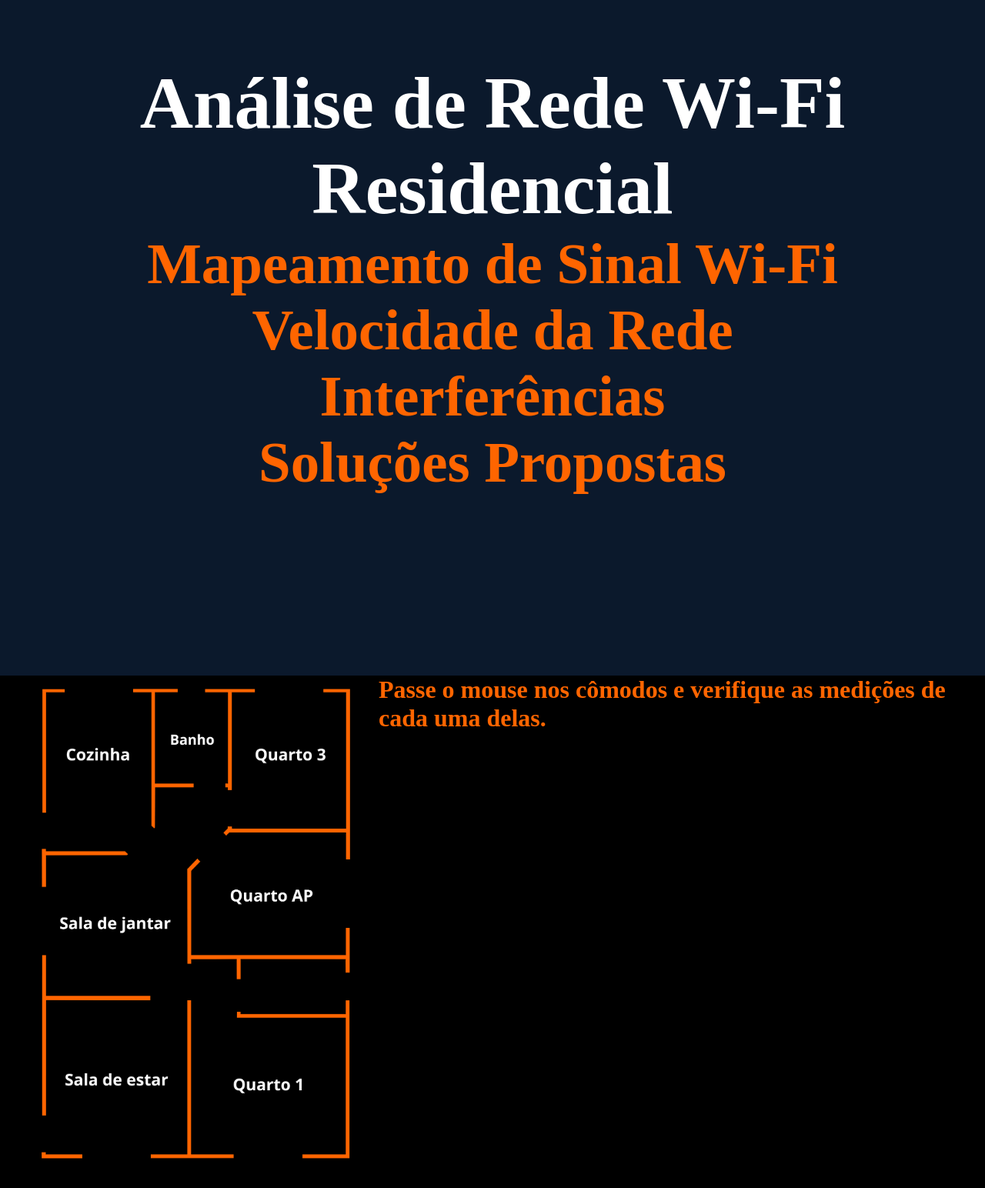
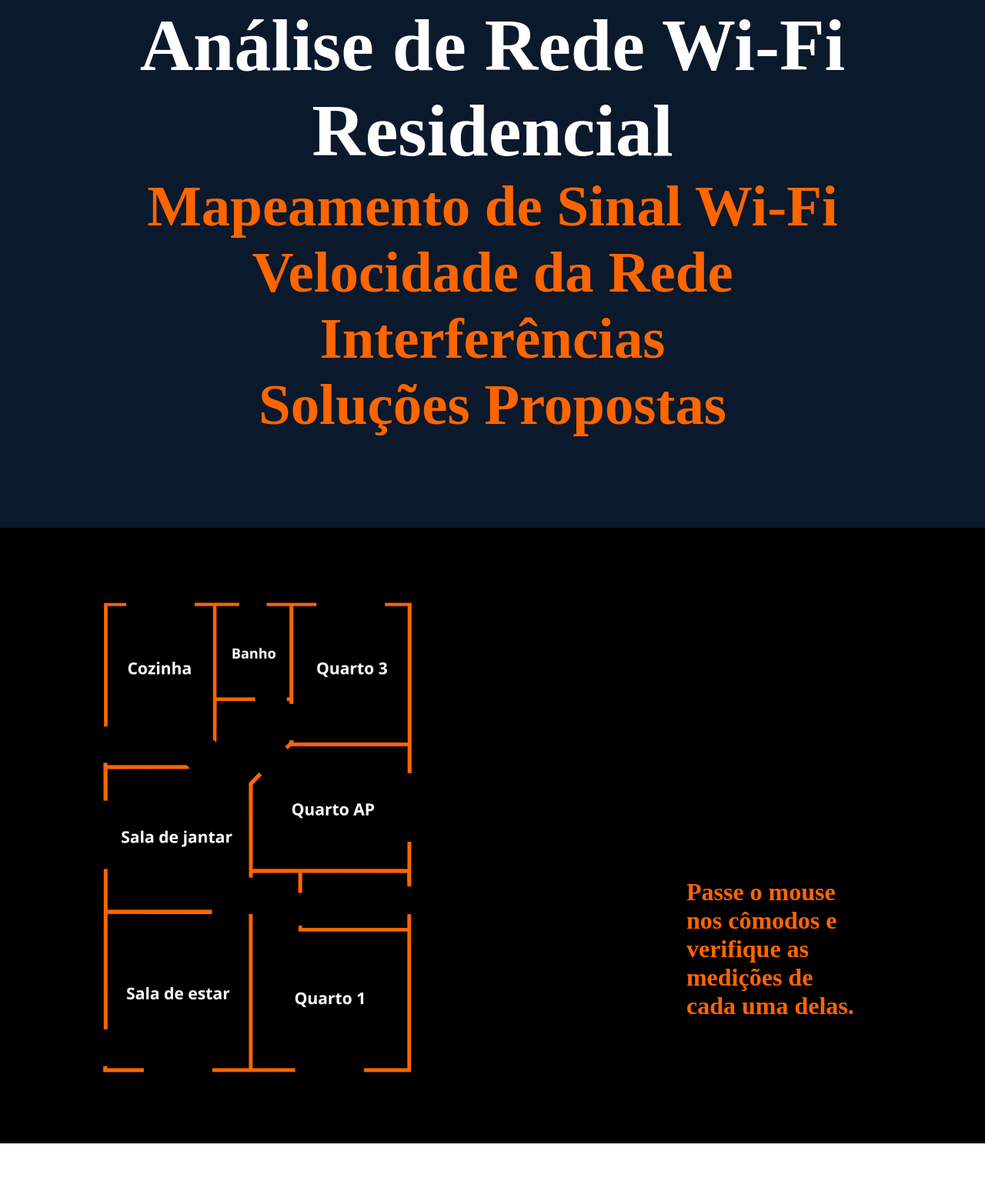
Before and after one commit to RaayaneCustodio/projeto, a website: page index.html in a window 1280 px wide. Shown: the part 114-1658 px from the top of the page at 77% size. After the commit the page ends 1600 px from the top, so only its background shows below. Drawn offline with Linux system fonts and the light colour scheme.

Commit message:
Ajustando css da planta

```diff
--- a/styles/style.css
+++ b/styles/style.css
@@ -17,10 +17,17 @@
     padding: 0;
 }
 
+body{
+    height: 100vh;
+    box-sizing: border-box;
+}
+
 .content-home{
+    min-height: 100vh;
     background-color: var(--cor-home);
-    padding-top: 12rem;
-    height: 100vh;
+    display: flex;
+    flex-direction: column;
+    justify-content: center;
     text-align: center;
     font-size: 4rem;
 }
@@ -35,20 +42,25 @@
 
 
 .content-planta{
+    min-height: 100vh;
     background-color: var(--cor-planta);
-    height: 100vh;
     display: flex;
-    justify-content: center;
+    justify-content: space-between;
+    align-items: center;
+    gap: 5rem;
 
 }
 
 .content-planta img{
     height: 80vh;
+    padding: 5rem;
+    width: auto;
 }
 
 
 .content-planta h1{
+    align-self: flex-end;
+    padding: 10rem;
     color: var(--cor-fonte-planta);
-    height: 100vh;
     font-size: 2rem;
 }
```
